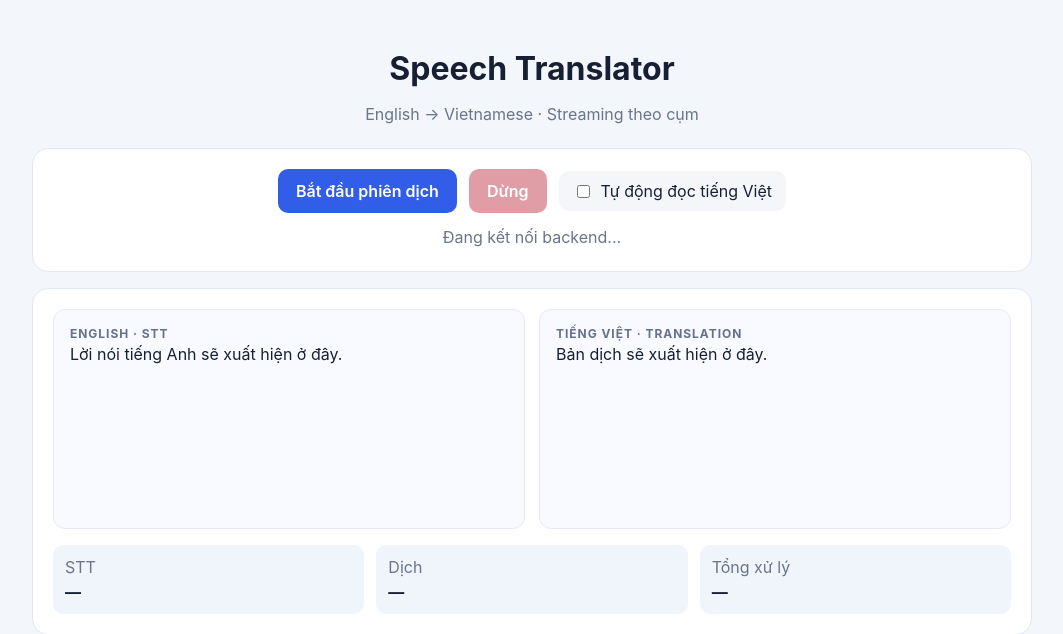
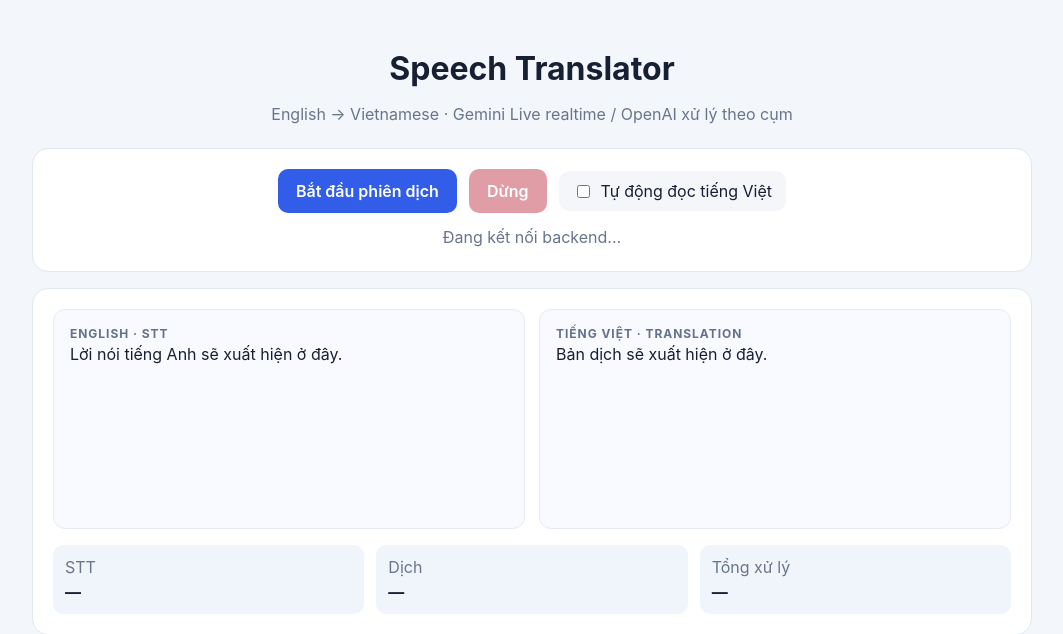
Before and after one commit to tdk1522005/THUCTAP, a Flask app: page / in a window 1280 px wide. Shown: the top 634 px of the page, without its empty margins (108-1171 px from the left). Run offline with Flask 3, Linux system fonts and the light colour scheme.

Commit message:
Stream browser PCM to Gemini Live and display interim/final translations

```diff
--- a/templates/index.html
+++ b/templates/index.html
@@ -106,7 +106,7 @@ button:disabled { opacity: .5; cursor: not-allowed; }
 <main>
   <header>
     <h1>Speech Translator</h1>
-    <p class="muted">English → Vietnamese · Streaming theo cụm</p>
+    <p class="muted">English → Vietnamese · Gemini Live realtime / OpenAI xử lý theo cụm</p>
   </header>
 
   <section class="panel">
@@ -172,6 +172,9 @@ let sending = false;
 let playbackQueue = [];
 let playing = false;
 let activeAudioUrl = null;
+let liveMode = false;
+let liveReady = false;
+let liveAudioQueue = [];
 
 const TARGET_RATE = 16000;
 const SILENCE_MS = 750;
@@ -198,8 +201,69 @@ socket.on("disconnect", () => {
 });
 
 socket.on("connection_status", data => {
-  if (data.connected) status("Backend đã sẵn sàng.");
+  if (data.connected) {
+    liveMode = data.provider === "gemini";
+    status(liveMode ? "Backend sẵn sàng · Gemini Live realtime." : "Backend đã sẵn sàng · xử lý theo cụm.");
+  }
 });
+
+function encodePcm16Base64(samples) {
+  const bytes = new Uint8Array(samples.length * 2);
+  const view = new DataView(bytes.buffer);
+  for (let i = 0; i < samples.length; i++) {
+    const value = Math.max(-1, Math.min(1, samples[i]));
+    view.setInt16(i * 2, value < 0 ? value * 32768 : value * 32767, true);
+  }
+  let binary = "";
+  const step = 0x8000;
+  for (let i = 0; i < bytes.length; i += step) {
+    binary += String.fromCharCode(...bytes.subarray(i, Math.min(i + step, bytes.length)));
+  }
+  return btoa(binary);
+}
+
+socket.on("live_ready", () => {
+  liveReady = true;
+  for (const audio of liveAudioQueue) socket.emit("live_audio", { audio });
+  liveAudioQueue = [];
+  status("Gemini Live đã kết nối · đang nhận giọng nói realtime.");
+});
+
+socket.on("live_transcript", data => {
+  if (data.kind === "interim") {
+    $("english").textContent = data.text + " …";
+    status("Đang nhận diện lời nói...");
+  } else if (data.kind === "final") {
+    $("english").textContent = data.text;
+    status("Đã nhận câu tiếng Anh · đang dịch...");
+  }
+});
+
+socket.on("live_translation", data => {
+  $("english").textContent = data.english || $("english").textContent;
+  $("vietnamese").textContent = data.vietnamese || "Chưa có bản dịch.";
+  $("translationTime").textContent = formatMs(data.translation_ms);
+  $("totalTime").textContent = formatMs(data.total_ms);
+  const entry = document.createElement("div");
+  entry.className = "entry";
+  const en = document.createElement("div");
+  const enLabel = document.createElement("strong"); enLabel.textContent = "EN: ";
+  en.append(enLabel, document.createTextNode(data.english || ""));
+  const vi = document.createElement("div");
+  const viLabel = document.createElement("strong"); viLabel.textContent = "VI: ";
+  vi.append(viLabel, document.createTextNode(data.vietnamese || ""));
+  entry.append(en, vi);
+  if ($("history").textContent === "Chưa có kết quả.") $("history").textContent = "";
+  $("history").prepend(entry);
+  if (data.audio_base64 && $("ttsToggle").checked) {
+    playbackQueue.push(data.audio_base64);
+    playNextAudio();
+  }
+  status("Realtime · tiếp tục lắng nghe...");
+});
+
+socket.on("live_error", data => status("Lỗi Gemini Live: " + (data.error || "không rõ nguyên nhân.")));
+socket.on("live_stopped", () => { liveReady = false; liveAudioQueue = []; });
 
 socket.on("translation_result", data => {
   if (!running && data.chunk_id === undefined) return;
@@ -478,6 +542,9 @@ $("startButton").addEventListener("click", async () => {
     speechStarted = false;
     sendQueue = [];
     running = true;
+    liveReady = false;
+    liveAudioQueue = [];
+    if (liveMode) socket.emit("live_start", { tts_enabled: $("ttsToggle").checked });
 
     processor.onaudioprocess = event => {
       if (!running) return;
@@ -488,6 +555,17 @@ $("startButton").addEventListener("click", async () => {
         audioContext.sampleRate,
         TARGET_RATE
       );
+
+      if (liveMode) {
+        const encoded = encodePcm16Base64(pcm);
+        if (liveReady) {
+          socket.emit("live_audio", { audio: encoded });
+        } else {
+          liveAudioQueue.push(encoded);
+          if (liveAudioQueue.length > 20) liveAudioQueue.shift();
+        }
+        return;
+      }
 
       let energy = 0;
       for (const value of pcm) energy += value * value;
@@ -518,7 +596,9 @@ $("startButton").addEventListener("click", async () => {
 
     $("startButton").disabled = true;
     $("stopButton").disabled = false;
-    status("Đang nghe. Hãy nói tiếng Anh; hệ thống sẽ tự chia cụm.");
+    status(liveMode
+      ? "Đang mở Gemini Live... hãy nói tiếng Anh."
+      : "Đang nghe. Hãy nói tiếng Anh; hệ thống sẽ tự chia cụm.");
   } catch (error) {
     running = false;
     mediaStream?.getTracks().forEach(track => track.stop());
@@ -545,12 +625,20 @@ $("stopButton").addEventListener("click", async () => {
     audioContext = null;
   }
 
-  // Gửi phần audio cuối cùng nếu có.
-  finalizeChunk();
+  // Gửi phần audio cuối cùng nếu đang dùng chế độ xử lý theo cụm.
+  if (liveMode) {
+    socket.emit("live_stop");
+    liveReady = false;
+    liveAudioQueue = [];
+  } else {
+    finalizeChunk();
+  }
 
   $("startButton").disabled = false;
   $("stopButton").disabled = true;
-  status("Đã dừng thu âm. Các cụm đang chờ vẫn được xử lý.");
+  status(liveMode
+    ? "Đã dừng phiên Gemini Live."
+    : "Đã dừng thu âm. Các cụm đang chờ vẫn được xử lý.");
 });
 
 $("ttsToggle").addEventListener("change", event => {
```
